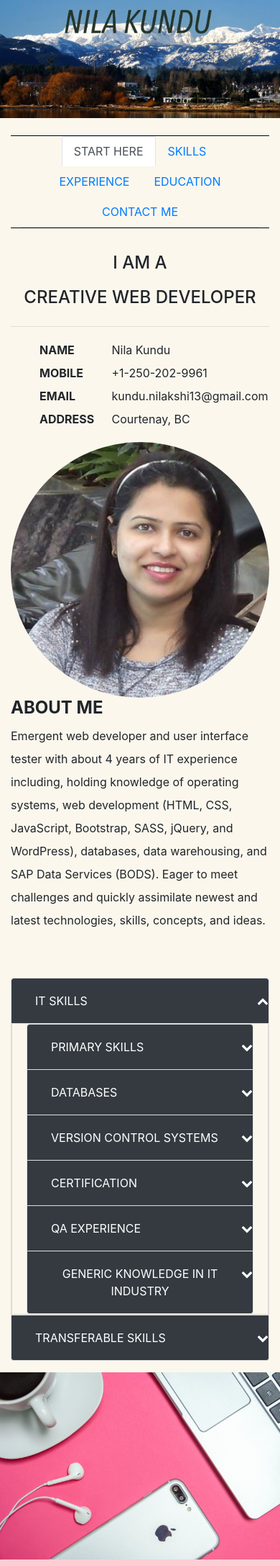
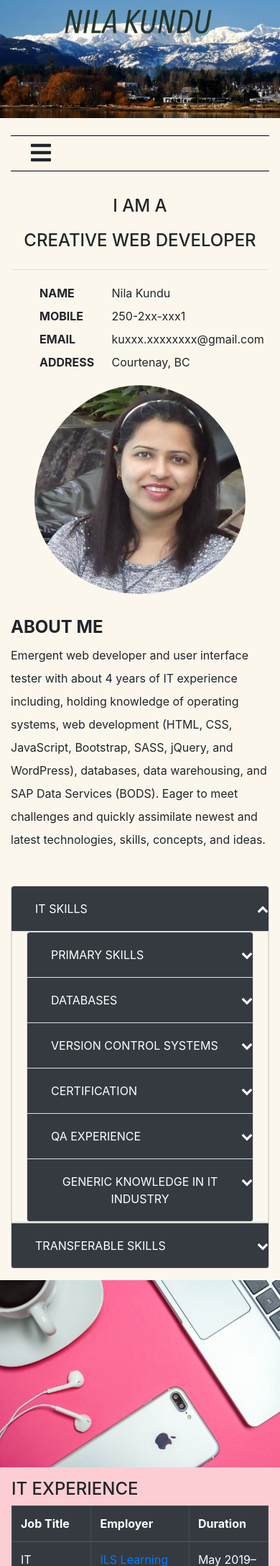
Before and after one commit to imgstudent/nilaGH.github.io, a PHP site: page / in a window 390 px wide. Shown: the top 2175 px of the page at 72% size. Run offline with PHP 8.4, Linux system fonts and the light colour scheme; some libraries are stand-ins or nearby versions.

Commit message:
Saved changes - May 17, 2020

```diff
--- /dev/null
+++ b/customJS.js
@@ -0,0 +1,18 @@
+"use strict";
+
+$(document).ready(function() {
+    // Mouseover event on the hamburger in small screen
+    $('.fa-bars').mouseover(function() {
+        $(this).removeClass('fa-bars').addClass('fa-hamburger');
+    }).mouseout(function() {
+        $(this).removeClass('fa-hamburger').addClass('fa-bars');
+    });
+
+    // Animation of "I am a creative web developer"
+    // $('#summary').load(function() {
+    //     $('#summary span:last-child').fadeOut("slow", function() {
+    //         $(this).prev().fadeOut("slow", arguments.callee);
+    //     });
+    // });
+
+});
--- a/customStyles.css
+++ b/customStyles.css
@@ -1,18 +1,3 @@
-/*:root {
-    box-sizing: border-box;
-    font-size: 16px;
-}
-
-*,
-::before,
-::after {
-    box-sizing: inherit;
-}
-
-body * + * {
-    margin-top: 1.5em;
-}*/
-
 body {
     margin: 0;
 }
@@ -25,7 +10,7 @@ body {
     padding: 0;
 }
 
-.navigation {
+#navigation {
     margin: 1.5em 0;
     border-top: 1px solid black;
     border-bottom: 1px solid black;
@@ -80,7 +65,6 @@ body {
 }
 
 #skills {
-    /* background-color: rgb(197,239,255); */
     padding: 1em 0;;
 }
 
@@ -133,11 +117,6 @@ body {
     height: 25px;
 }
 
-/* #employment > img,
-#education > img {
-    padding: 0;
-} */
-
 #employment > div {
     padding: 0;
 }
@@ -172,3 +151,34 @@ body {
     padding: 1em;
     background-color: #fbf7ed;
 }
+
+.btn-group {
+    display: none;
+}
+
+@media only screen and (max-width: 600px) {
+    nav.nav {
+        display: none;
+    }
+
+    .btn-group {
+        display: block;
+    }
+
+    .btn-group a {
+        background-color: #fbf7ed;
+        color: #007bff;
+    }
+
+    .btn-group a + a {
+        border-top: 1px solid rgba(0,0,0,.15);
+    }
+
+    #inteoduction img {
+        padding: 0 3em 2em;
+    }
+
+    #collapseOne .special {
+        margin-bottom: 2em;
+    }
+}
--- a/index.html
+++ b/index.html
@@ -25,8 +25,8 @@
       </div>
     </div>
 
-    <div class="row navigation">
-      <div class="col-md-12">
+    <div class="row" id="navigation">
+      <div class="col-12 clearfix">
         <nav class="nav nav-tabs justify-content-center">
           <a class="nav-link active" href="index.html">START HERE</a>
           <a class="nav-link" href="#skills">SKILLS</a>
@@ -34,12 +34,24 @@
           <a class="nav-link" href="#education">EDUCATION</a>
           <a class="nav-link" href="#contact">CONTACT ME</a>
         </nav>
+        <div class="btn-group">
+          <button class="btn dropdown-toogle" type="button" id="dropdownMenuButton" data-toggle="dropdown" aria-haspopup="true" aria-expanded="false">
+            <i class="fas fa-bars fa-2x"></i>
+          </button>
+          <div class="dropdown-menu pt-0 pb-0" aria-labelledby="dropdownMenuButton">
+            <a class="dropdown-item" href="index.html">START HERE</a>
+            <a class="dropdown-item" href="#skills">SKILLS</a>
+            <a class="dropdown-item" href="#employment">EXPERIENCE</a>
+            <a class="dropdown-item" href="#education">EDUCATION</a>
+            <a class="dropdown-item" href="#contact">CONTACT ME</a>
+          </div>
+        </div>
       </div>
     </div>
 
     <div class="row" id="inteoduction">
       <div class="col-sm-12 col-md-4" id="summary">
-        <h4 class="text-center" style="text-transform: uppercase;">
+        <h4 class="text-center defaultStyle" style="text-transform: uppercase;">
           I am a<br />
           creative web developer
         </h4>
@@ -54,13 +66,13 @@
           <li>
             <ul class="address-text">
               <li><strong>Mobile</strong></li>
-              <li>+1-250-202-9961</li>
+              <li>250-2xx-xxx1</li>
             </ul>
           </li>
           <li>
             <ul class="address-text">
               <li><strong>Email</strong></li>
-              <li>kundu.nilakshi13@gmail.com</li>
+              <li>kuxxx.xxxxxxxx@gmail.com</li>
             </ul>
           </li>
           <li>
@@ -84,7 +96,7 @@
       </div>
     </div>
 
-    <div class="row" id="skills">
+    <div class="row pt-0" id="skills">
       <div class="col-12">
         <div class="accordion" id="accordionSkills">
           <div class="card">
@@ -154,7 +166,7 @@
                               </div>
                             </div>
                             <br />
-                            <div class="progress">
+                            <div class="progress special">
                               <div class="progress-bar progress-bar-striped" role="progressbar" style="width: 50%"
                                 aria-valuenow="50" aria-valuemin="0" aria-valuemax="100">
                                 <ul>
@@ -353,7 +365,8 @@
 
     <div class="row" id="employment">
       <div class="col-sm-12 col-md-6">
-        <img src="images/workWomen.jpg" alt="" class="col-sm-12 col-md-6 responsive pl-0 pr-0" style="min-height: 100%; min-width: 100%;">
+        <img src="images/workWomen.jpg" alt="" class="col-sm-12 col-md-6 responsive pl-0 pr-0"
+          style="min-height: 100%; min-width: 100%;">
       </div>
       <div class="col-md-6 col-sm-12">
         <div id="carouselEmployment" class="carousel slide" data-ride="carousel">
@@ -478,7 +491,8 @@
         </table>
       </div>
       <div class="col-sm-12 col-md-6 pl-0 pr-0 pt-0">
-        <img src="images/education.jpg" alt="" class="col-sm-12 col-md-6 responsive pl-0 pr-0" style="min-height: 100%; min-width: 100%;">
+        <img src="images/education.jpg" alt="" class="col-sm-12 col-md-6 responsive pl-0 pr-0"
+          style="min-height: 100%; min-width: 100%;">
       </div>
     </div>
 
@@ -488,24 +502,23 @@
           Touch With Me</h4>
         <br />
         <div class="row">
-          <div class="col-md-6 col-sm-12 text-center" id="contactInformation">
-            <div>
+          <div class="col-12 text-center" id="contactInformation">
             <div>
               <i class="fas fa-envelope fa-2x"></i>
               <h5>Contact by Email</h5>
-                <p><a href="mailto:kundu.nilakshi13@gmail.com">kundu.nilakshi13@gmail.com</a></p>
+              <p><a href="mailto:kundu.nilakshi13@gmail.com">kuxxx.xxxxxxxx@gmail.com</a></p>
               <hr>
             </div>
             <div>
               <i class="fas fa-phone-alt fa-2x"></i>
               <h5>Contact By Phone</h5>
-                <p><a href="tel:+1-250-202-9961">250-202-9961</a></p>
+              <p><a href="tel:+1-250-202-9961">250-2xx-xxx1</a></p>
               <hr>
             </div>
             <div>
               <i class="fab fa-skype fa-3x"></i>
               <h5>Contact By Skype</h5>
-                <p><a href="skype:+1-250-202-9961">250-202-9961</a></p>
+              <p><a href="skype:+1-250-202-9961">250-2xx-xxx1</a></p>
               <hr>
             </div>
             <div>
@@ -514,29 +527,24 @@
               <p>4635 MacIntyre Ave, <br />Courtenay, BC, V9N 6R1</p>
             </div>
           </div>
-          </div>
-          <div class="col-md-6 col-sm-12 text-center" id="contactForm">
-            <form action="contactForm.php" method="post">
+          <!-- <div class="col-md-6 col-sm-12 text-center" id="contactForm">
+            <form action="#" method="post">
               <div class="form-group">
-                <!-- <label for="name">Name</label> -->
                 <input type="text" name="name" class="form-control form-control-lg" id="name" placeholder="Name" required>
               </div>
               <div class="form-group">
-                <!-- <label for="email">Email Address</label> -->
                 <input type="email" name="email" class="form-control form-control-lg" id="email" placeholder="Email Address" required>
               </div>
               <div class="form-group">
-                <!-- <label for="phone">Phone Number</label> -->
                 <input type="nember" name="phone" class="form-control form-control-lg" id="phone" placeholder="Phone Number">
               </div>
               <div class="mb-3">
-                <!-- <label for="message">Message</label> -->
                 <textarea name="message" class="form-control form-control-lg" id="message" placeholder="Message" cols="5"
                   rows="5" required></textarea>
               </div>
               <button type="submit" name="submit" class="btn btn-primary">Send</button>
             </form>
-          </div>
+          </div> -->
         </div>
       </div>
     </div>
@@ -544,6 +552,7 @@
 
   <!-- Optional JavaScript -->
   <!-- jQuery first, then Popper.js, then Bootstrap JS -->
+  <script src="https://ajax.googleapis.com/ajax/libs/jquery/3.5.1/jquery.min.js"></script>
   <script src="https://code.jquery.com/jquery-3.3.1.slim.min.js"
     integrity="sha384-q8i/X+965DzO0rT7abK41JStQIAqVgRVzpbzo5smXKp4YfRvH+8abtTE1Pi6jizo"
     crossorigin="anonymous"></script>
```
Lines whose indentation alone changed are shown as unchanged.
